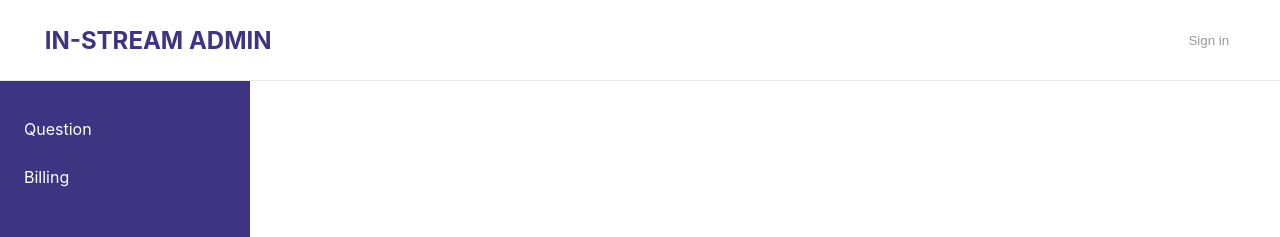
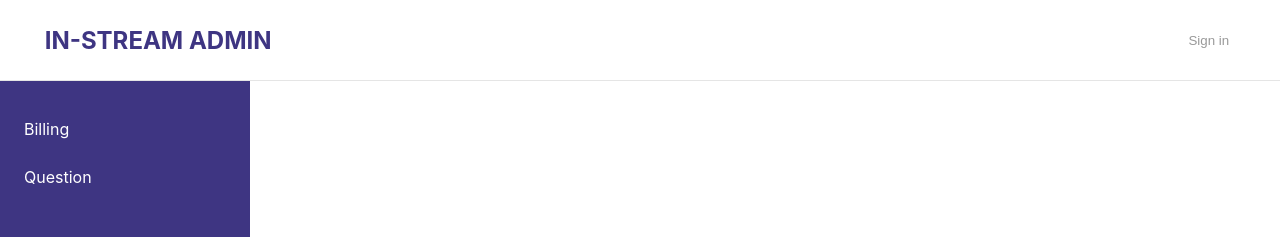
Before and after one commit to 4seasons-sc23/web-instream, a React (Vite) app: page / in a window 1280 px wide. Shown: the top 237 px of the page. Built offline with nearby package versions, Linux system fonts and the light colour scheme.

Commit message:
Fix: 사이드바 순서 변경

```diff
--- a/src/components/organisms/Layout/Sidebar/index.tsx
+++ b/src/components/organisms/Layout/Sidebar/index.tsx
@@ -13,10 +13,10 @@ export default function Sidebar() {
                         <div
                             className="menu-title"
                             onClick={() => {
-                                navigate('/question');
+                                navigate('/billing');
                             }}
                         >
-                            <span>Question</span>
+                            <span>Billing</span>
                         </div>
                     </li>
                 </ul>
@@ -25,10 +25,10 @@ export default function Sidebar() {
                         <div
                             className="menu-title"
                             onClick={() => {
-                                navigate('/billing');
+                                navigate('/question');
                             }}
                         >
-                            <span>Billing</span>
+                            <span>Question</span>
                         </div>
                     </li>
                 </ul>
```
